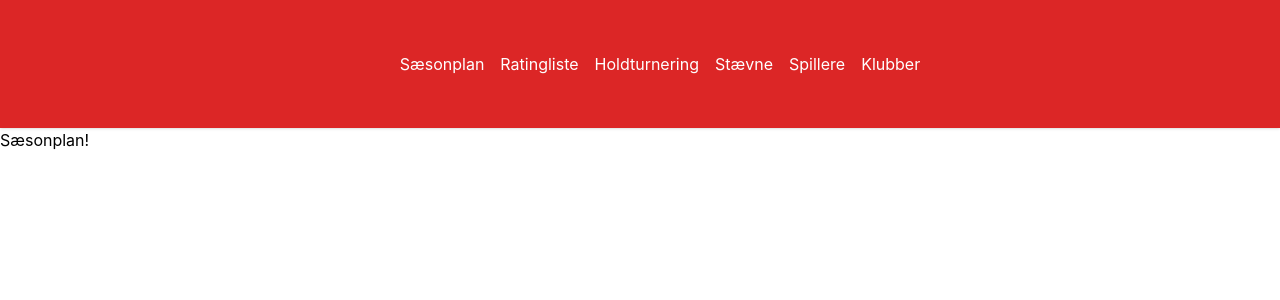
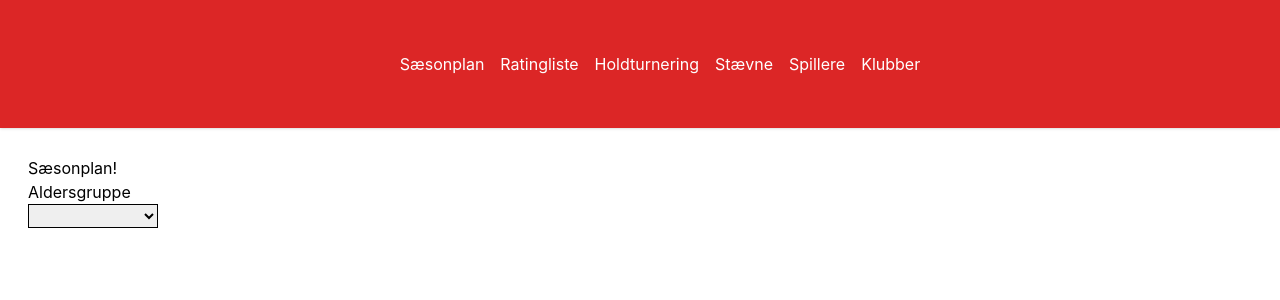
Before and after one commit to GodSpiller/bordtennis, a React (Create React App) app in the folder frontend/: page /saeson in a window 1280 px wide. Shown: the top 300 px of the page. Built offline with nearby package versions, Linux system fonts and the light colour scheme.

Commit message:
Added a select component for age groups

```diff
--- a/frontend/package.json
+++ b/frontend/package.json
@@ -7,6 +7,7 @@
     "@testing-library/react": "^13.0.0",
     "@testing-library/user-event": "^13.2.1",
     "@types/jest": "^27.0.1",
+    "@types/mocha": "^10.0.6",
     "@types/node": "^16.7.13",
     "@types/react": "^18.0.0",
     "@types/react-dom": "^18.0.0",
--- a/frontend/src/components/Layout.tsx
+++ b/frontend/src/components/Layout.tsx
@@ -1,6 +1,6 @@
 import { Outlet } from "react-router-dom";
-import { Navbar } from "./Navbar/Navbar";
-import { Link } from "./Navbar/Navbar";
+import { Navbar } from "./navbar/Navbar";
+import { Link } from "./navbar/Navbar";
 
 const links: Link[] = [
   { path: "/saeson", title: "Sæsonplan" },
@@ -15,7 +15,9 @@ export function Layout() {
   return (
     <div>
       <Navbar links={links} />
-      <Outlet />
+      <div className="m-7">
+        <Outlet />
+      </div>
     </div>
   );
 }
--- /dev/null
+++ b/frontend/src/components/selects/AgeGroupSelect.tsx
@@ -0,0 +1,106 @@
+type AgeGroup = {
+  title: string;
+  identifier: number;
+};
+
+const ageGroups: AgeGroup[] = [
+  {
+    identifier: 0,
+    title: "",
+  },
+  {
+    identifier: 1,
+    title: "Puslinge",
+  },
+  {
+    identifier: 2,
+    title: "Ydr/Ypg",
+  },
+  {
+    identifier: 3,
+    title: "Dr/Pg",
+  },
+  {
+    identifier: 4,
+    title: "Junior",
+  },
+  {
+    identifier: 5,
+    title: "U 21",
+  },
+  {
+    identifier: 6,
+    title: "Senior",
+  },
+  {
+    identifier: 7,
+    title: "Old Girls",
+  },
+  {
+    identifier: 8,
+    title: "Veteran 40",
+  },
+  {
+    identifier: 9,
+    title: "Veteran 50",
+  },
+  {
+    identifier: 10,
+    title: "Veteran 60",
+  },
+  {
+    identifier: 11,
+    title: "Veteran 65",
+  },
+  {
+    identifier: 12,
+    title: "Veteran 70",
+  },
+  {
+    identifier: 13,
+    title: "Veteran 75",
+  },
+  {
+    identifier: 14,
+    title: "Veteran 80",
+  },
+  {
+    identifier: 15,
+    title: "Veteran 85",
+  },
+  {
+    identifier: 16,
+    title: "Ungdom",
+  },
+  {
+    identifier: 17,
+    title: "Minipuslinge",
+  },
+  {
+    identifier: 18,
+    title: "Oldies",
+  },
+  {
+    identifier: 19,
+    title: "Veteran",
+  },
+];
+
+type Props = {
+  setAgeGroup: (event: React.ChangeEvent<HTMLSelectElement>) => void;
+};
+
+export function AgeGroupSelect({ setAgeGroup }: Props) {
+  return (
+    <div className="flex flex-col w-[130px] text-xls">
+      Aldersgruppe
+      <select onChange={setAgeGroup} className="border-black border">
+        {ageGroups.map((age) => (
+          <option key={age.identifier} value={age.identifier}>
+            {age.title}
+          </option>
+        ))}
+      </select>
+    </div>
+  );
+}
--- a/frontend/src/pages/SeasonPlanPage.tsx
+++ b/frontend/src/pages/SeasonPlanPage.tsx
@@ -1,3 +1,18 @@
+import { useState } from "react";
+import { AgeGroupSelect } from "../components/selects/AgeGroupSelect";
+
 export function SeasonPlanPage() {
-  return <div>Sæsonplan!</div>;
+  const [ageGroup, setAgeGroup] = useState<string | undefined>();
+
+  const ageGroupChange = (event: React.ChangeEvent<HTMLSelectElement>) => {
+    setAgeGroup(event.target.value);
+    console.log(ageGroup);
+  };
+
+  return (
+    <div className="flex flex-col">
+      Sæsonplan!
+      <AgeGroupSelect setAgeGroup={ageGroupChange} />
+    </div>
+  );
 }
```
Also changed, not shown: 13 other files (tests, documents, lock files or other folders).
